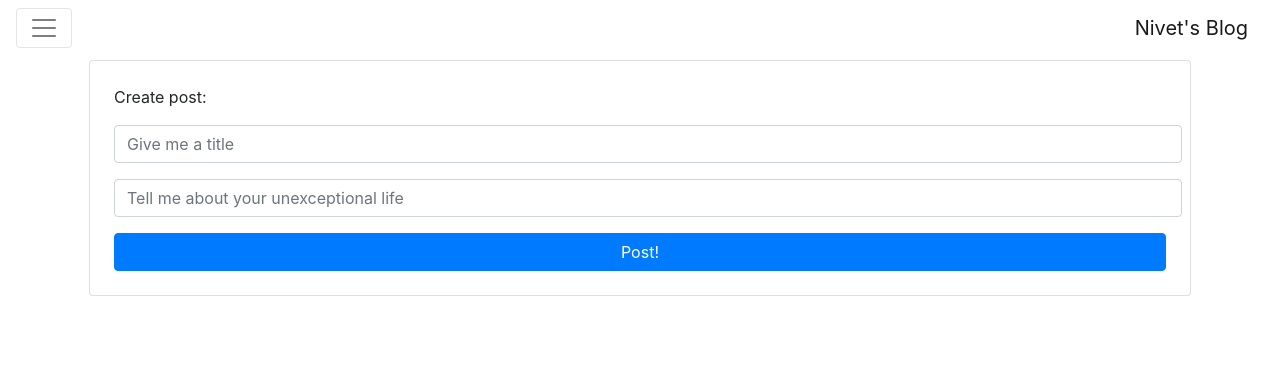
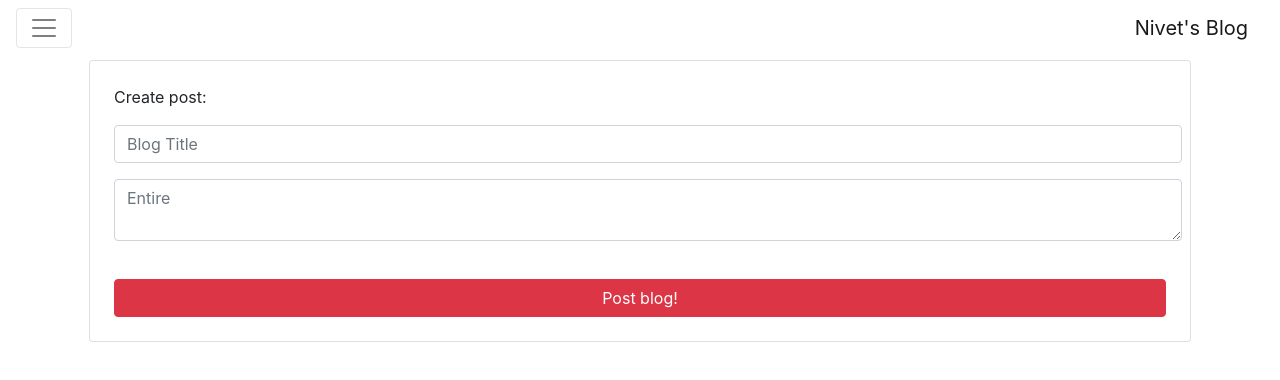
Before and after one commit to fowler013/My_Blog, a React app: page / in a window 1280 px wide. Shown: the top 380 px of the page. Built offline with nearby package versions, Linux system fonts and the light colour scheme; no server answers.

Commit message:
working on getting blogs to post in database

```diff
--- a/client/src/components/BlogForm.jsx
+++ b/client/src/components/BlogForm.jsx
@@ -30,18 +30,19 @@ class BlogForm extends Component {
                     value={this.state.title}
                     onChange={(event) => { this.handleInputChange(event.target.value) }}
                     className="form-control w-70 m-2 d-inline"
-                    placeholder="Give me a title"
+                    placeholder="Blog Title"
                 />
-                <input
-                    value={this.state.content}
-                    onChange={(event) => { this.handleContentChange(event.target.value) }}
-                    className="form-control w-70 m-2 d-inline"
-                    placeholder="Tell me about your unexceptional life"
-                />
+                <div className="form-group">
+                    <textarea value={this.state.content}
+                 onChange={(event) => { this.handleContentChange(event.target.value) }}
+                 className="form-control w-70 m-2 d-inline"
+                 placeholder="Entire"></textarea>
+                </div>
+
                 <button
                     onClick={() => { this.props.postBlog(this.state) }}
                     type="button"
-                    className="btn btn-primary m-2">Post!
+                    className="btn btn-danger m-2">Post blog!
                 </button>
             </form>
         );
```
